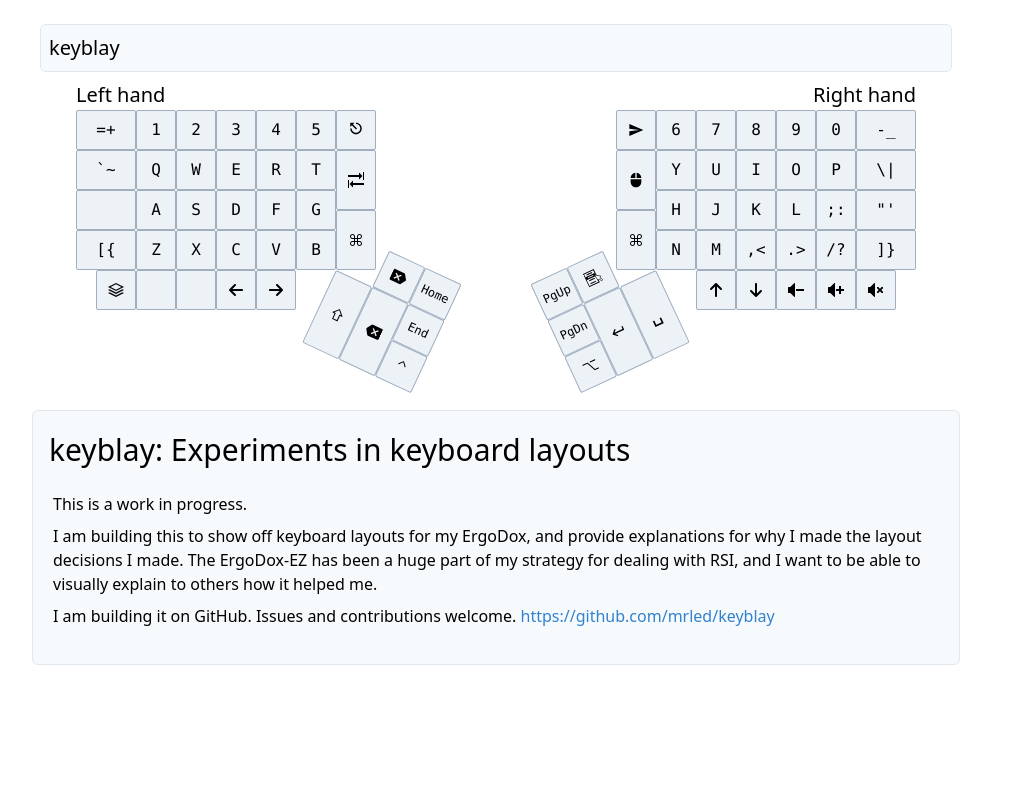
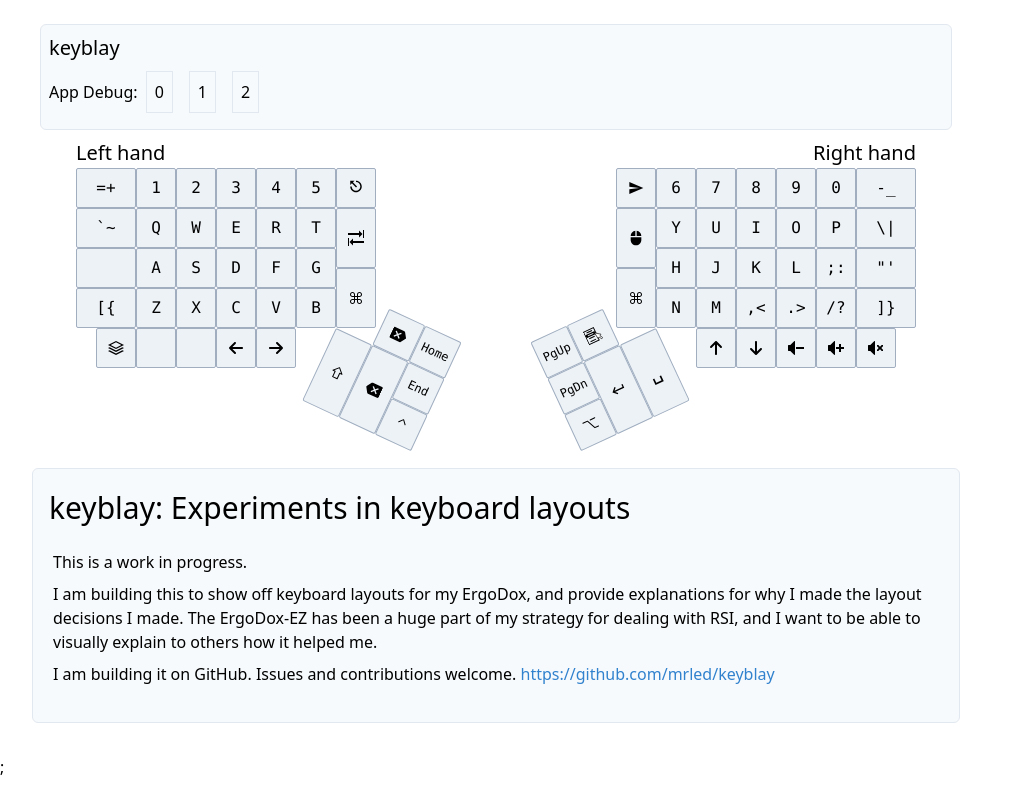
Before and after one commit to mrled/keymap.click, a Next.js app: page / in a window 1280 px wide. Shown: the whole page, without its empty margins (0-1023 px from the left). Built offline with nearby package versions, Linux system fonts and the light colour scheme.

Commit message:
Add AppDebugContext
* Add buttons for settings debug levels
* Show center line if in debug mode
* Use React hooks for stateful contexts.
* Keep the context in _app.js

```diff
--- a/components/diagram.jsx
+++ b/components/diagram.jsx
@@ -1,4 +1,4 @@
-import { useRef, useEffect, useState } from "react";
+import { useRef, useEffect, useState, useContext } from "react";
 import log from "loglevel";
 
 import {
@@ -7,12 +7,16 @@ import {
 import {
   documentScrollCenter,
 } from "~/lib/keyConnections";
+import {
+  AppDebugContext,
+} from "~/pages/_app";
 
 export const Diagram = ({ connections }) => {
   const canvas = useRef();
   const container = useRef();
   const [docHeight, setDocHeight] = useState(0);
   const currentBrowserWidth = useWindowSize();
+  const [appDebug, setAppDebug] = useContext(AppDebugContext);
 
   const updateCanvas = () => {
     if (!canvas) return;
@@ -52,7 +56,8 @@ export const Diagram = ({ connections }) => {
     }
 
     // Should only be enabled when in debug mode
-    if (false) {
+    log.debug(`appDebug: ${JSON.stringify(appDebug)}`)
+    if (appDebug.debugLevel > 0) {
       context.strokeStyle = "purple";
       context.lineWidth = 1;
       context.beginPath();
@@ -88,7 +93,7 @@ export const Diagram = ({ connections }) => {
   useEffect(() => void updateCanvas(), []);
   useEffect(() => {
     updateCanvas();
-  }, [connections]);
+  }, [connections, appDebug]);
 
   return (
     <div
--- a/components/keyboard.jsx
+++ b/components/keyboard.jsx
@@ -1,9 +1,16 @@
-import { useState, useRef, useEffect } from "react";
+import {
+  useContext,
+  useEffect,
+  useState,
+} from "react";
 import { useRouter } from "next/router";
 
 import classnames from "classnames";
 import log from "loglevel";
 
+import {
+  AppDebugContext,
+} from "~/pages/_app"
 import {
   allKeys,
   allKeysById,
@@ -17,6 +24,7 @@ import { useKeyConnections } from "../lib/keyConnections";
 import { Diagram } from "./diagram";
 import { InfoPanel } from "./infoPanel";
 import { KeyGrid } from "./key";
+// import { AppDebugContext, AppDebugProvider } from "~/components/appDebugContext";
 
 export const Keyboard = ({ initialState }) => {
   const [pressedKey, setPressedKey] = useState(initialState || {});
@@ -27,6 +35,21 @@ export const Keyboard = ({ initialState }) => {
     windowSize,
   ]);
   const router = useRouter();
+  const [appDebug, setAppDebug] = useContext(AppDebugContext)
+
+  const setAppDebugWrapper = (newLevel) => {
+    return () => {
+      const newValue = { debugLevel: newLevel };
+      log.debug(`Changing appDebug from ${JSON.stringify(appDebug)} to ${JSON.stringify(newValue)}`)
+      setAppDebug(newValue);
+    }
+  };
+
+  // const appDebug = useContext(AppDebugContext)
+  // const handleAppDebugChange = (event) => ({
+  //   ...appDebug,
+  //   debugLevel: event.value
+  // });
 
   useEffect(() => {
     const { keyId } = router.query;
@@ -124,6 +147,10 @@ export const Keyboard = ({ initialState }) => {
 
           <div className="border border-gray-300 bg-gray-100 rounded-md p-2 m-2">
             <h1 className="text-xl">keyblay</h1>
+            App Debug:
+            <button className="m-2 p-2 border border-gray-300" onClick={setAppDebugWrapper(0)}>0</button>
+            <button className="m-2 p-2 border border-gray-300" onClick={setAppDebugWrapper(1)}>1</button>
+            <button className="m-2 p-2 border border-gray-300" onClick={setAppDebugWrapper(2)}>2</button>
           </div>
 
 
--- a/pages/_app.js
+++ b/pages/_app.js
@@ -3,9 +3,20 @@ import "../styles/keygrid.css";
 import "../styles/fonts.css";
 import "../styles/debug.css";
 
-import { useEffect } from 'react'
+import {
+  createContext,
+  useEffect,
+  useState,
+} from 'react'
 import { useRouter } from 'next/router'
 import * as Fathom from 'fathom-client'
+
+// import {
+//   AppDebugContext,
+//   AppDebugProvider,
+// } from "~/components/appDebugContext";
+
+export const AppDebugContext = createContext({ debugLevel: 0 });
 
 function App({ Component, pageProps }) {
 
@@ -24,7 +35,13 @@ function App({ Component, pageProps }) {
     }
   }, [])
 
-  return <Component {...pageProps} />;
+  const [appDebug, setAppDebug] = useState({ debugLevel: 0 });
+
+  return <>
+    <AppDebugContext.Provider value={[appDebug, setAppDebug]}>
+      <Component {...pageProps} />;
+    </AppDebugContext.Provider>
+  </>
 }
 
 export default App;
```
Also changed, not shown: lib/hooks.js (+8 -0 lines).
